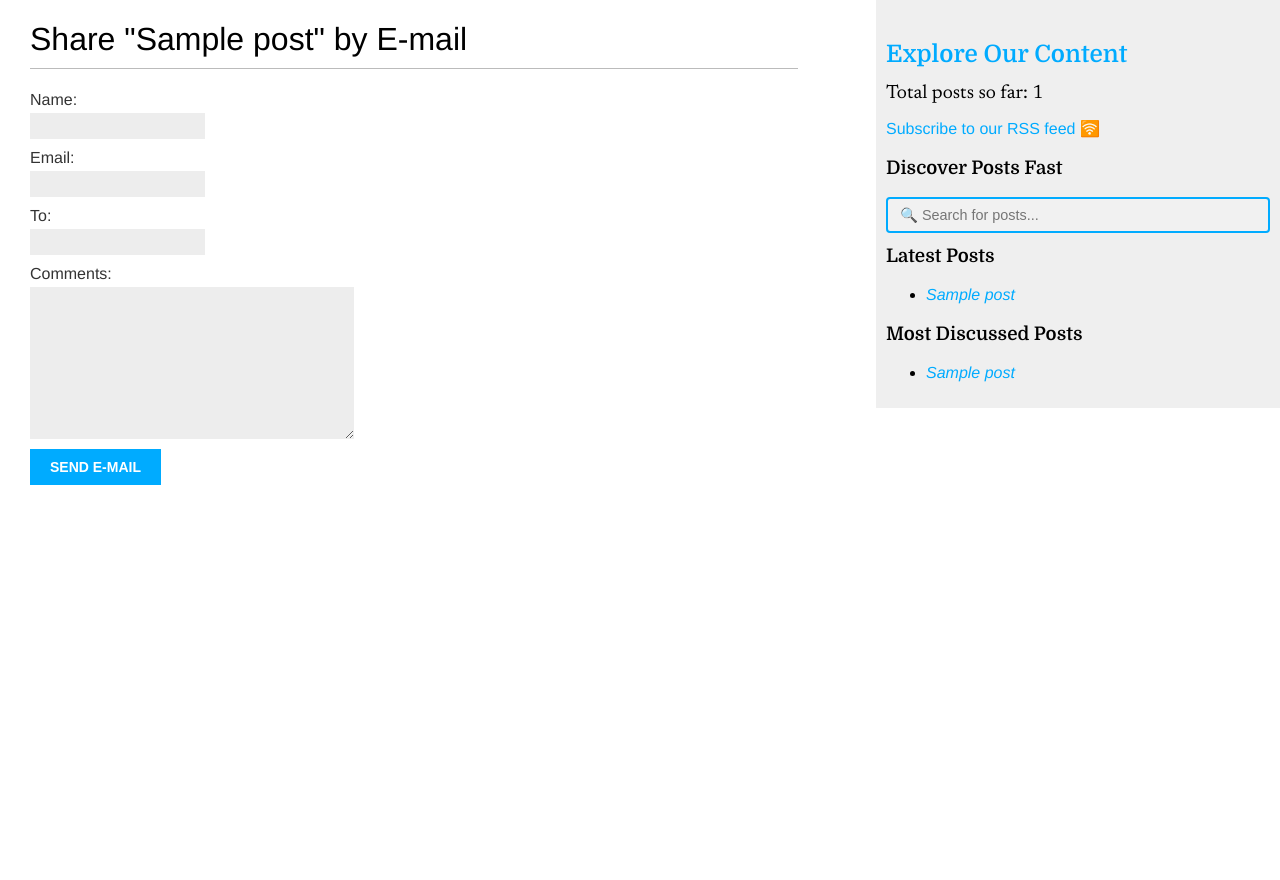
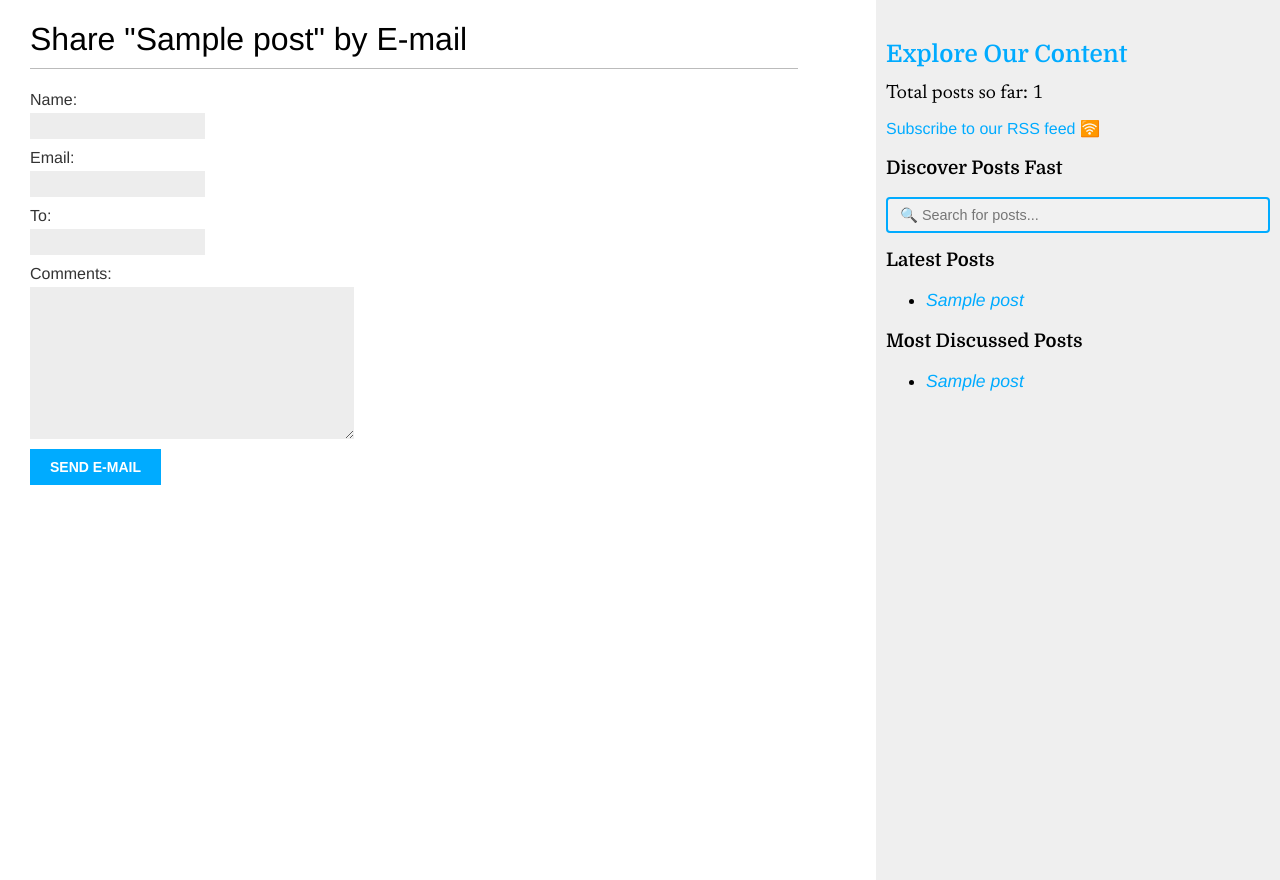
Before and after one commit to harsha-yuvaraj/Espresso-Django-Application, a Django app: page /1/share/ in a window 1280 px wide. Run offline with Django 5.2, Linux system fonts and the light colour scheme; tables that the repository leaves empty hold one stand-in row (values such as "Sample post").

Commit message:
UI changed: more posts paginated with sidebar fixed

```diff
--- a/Espresso-Blogs-Project/blog/static/css/blog.css
+++ b/Espresso-Blogs-Project/blog/static/css/blog.css
@@ -33,11 +33,14 @@ h2 {
 }
 
 #sidebar {
-    float:right;
-    width:30%;
-    padding:10px;
-    background:#efefef;
-    height:100%;
+    position: fixed;
+    right: 0;
+    top: 0;
+    width: 30%;
+    height: 100vh;
+    padding: 10px;
+    background: #efefef;
+    overflow-y: auto;
 }
 
 p.date {
@@ -172,7 +175,7 @@ input[type=submit] {
     border-radius: 4px;
     width: 100%;
     box-sizing: border-box;
-    margin-bottom: 12px;
+    margin-bottom: 16px;
 }
 
 .search-bar:focus {
@@ -185,3 +188,9 @@ input[type=submit] {
 .share-post > a {
     margin-left: 5px;
 }
+
+/* Sidebar list */
+.sidebar-listitem {
+    font-size: 1.1em;
+    margin-bottom: 3px;
+}
--- a/Espresso-Blogs-Project/blog/templates/blog/base.html
+++ b/Espresso-Blogs-Project/blog/templates/blog/base.html
@@ -55,7 +55,7 @@
         {% get_most_commented_posts as most_commented_posts %}
         <ul>
             {% for post in most_commented_posts %}
-            <li>
+            <li class="sidebar-listitem">
                 <a href="{{ post.get_absolute_url }}"> <em>{{ post.title }}</em> </a>
             </li>
             {% empty %}
--- a/Espresso-Blogs-Project/blog/templates/blog/post/latest_posts.html
+++ b/Espresso-Blogs-Project/blog/templates/blog/post/latest_posts.html
@@ -1,6 +1,6 @@
 <ul>
     {% for post in latest_posts %}
-      <li>
+      <li class="sidebar-listitem">
         <a href="{{ post.get_absolute_url }}"> <em>{{ post.title }}</em> </a>
       </li>
       {% empty %}
--- a/Espresso-Blogs-Project/blog/templatetags/blog_tags.py
+++ b/Espresso-Blogs-Project/blog/templatetags/blog_tags.py
@@ -13,12 +13,12 @@ def total_posts():
     return Post.published.count()
 
 @register.inclusion_tag('blog/post/latest_posts.html')
-def show_latest_posts(count=4):
+def show_latest_posts(count=5):
     latest_posts = Post.published.order_by('-publish')[:count]
     return {'latest_posts': latest_posts}
 
 @register.simple_tag
-def get_most_commented_posts(count=4):
+def get_most_commented_posts(count=5):
     # returns a queryset of posts with the total number of comments for each post.
     return Post.published.annotate(total_comments=Count('comments')).filter(total_comments__gt=0).order_by('-total_comments')[:count]
 
--- a/Espresso-Blogs-Project/blog/views.py
+++ b/Espresso-Blogs-Project/blog/views.py
@@ -30,7 +30,7 @@ def post_list(request, tag_slug=None):
         all_posts = all_posts.filter(tags__in=[tag]).order_by('-publish')
 
     # Pagination with 3 posts per page
-    paginator = Paginator(all_posts, 3)
+    paginator = Paginator(all_posts, 6)
     page_number = request.GET.get('page', 1) # get the page number from the request, default to 1.
 
     try:
```
Also changed, not shown: 2 other files.
